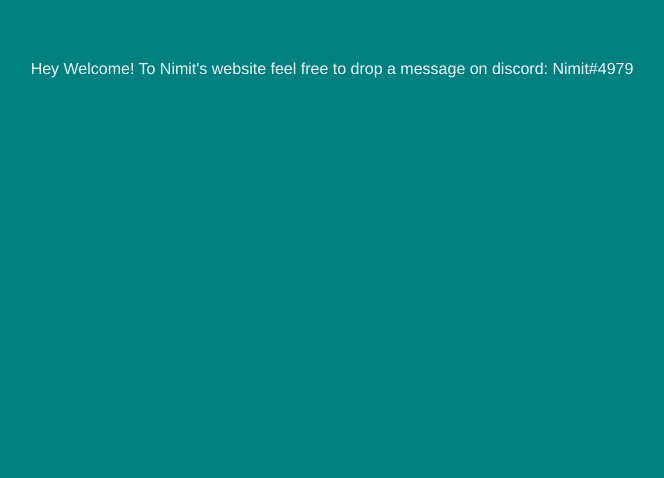
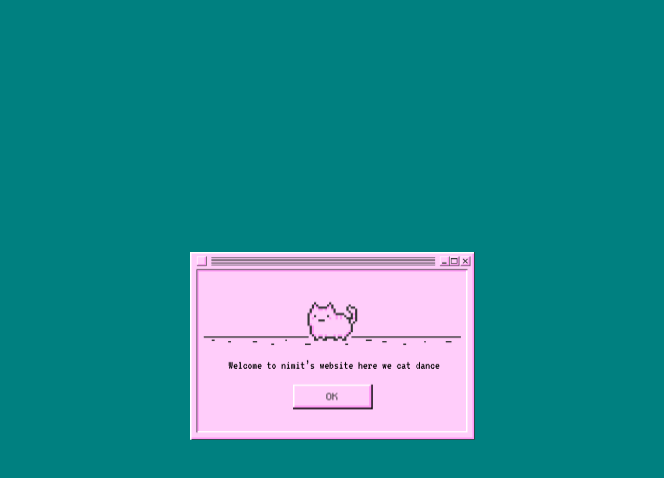
Before and after one commit to nimit2801/nimit2801.github.io, a Vue app: page / in a window 1280 px wide. Shown: the top 478 px of the page, without its empty margins (308-972 px from the left). Built offline with nearby package versions, Linux system fonts and the light colour scheme.

Commit message:
first look ✨

```diff
--- a/src/App.vue
+++ b/src/App.vue
@@ -1,13 +1,17 @@
+import cat from
 <template>
   <div>
-  Hey Welcome! To Nimit's website
-  feel free to drop a message on discord: Nimit#4979
+    <img id="img_" src="./assets/Catcat.png">
   </div>
 </template>
 
 <script>
+import image from "./assets/Catcat.png"
 export default {
   name: 'App',
+  data: function() {
+    return image
+  },
   props: {
     counter: Number,
   }
@@ -26,4 +30,11 @@
   color:aliceblue;
   margin-top: 60px;
 }
+
+#img_ {
+  position: relative;
+  margin-top: 12rem;
+  width: 285px;
+  height: 188px;
+}
 </style>
```
Also changed, not shown: src/assets/Catcat.png (added).
